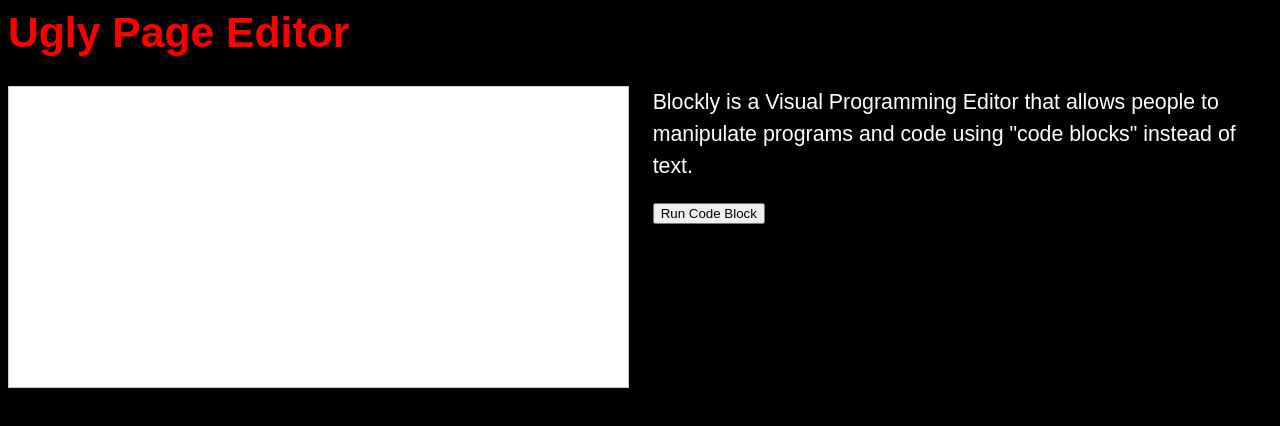
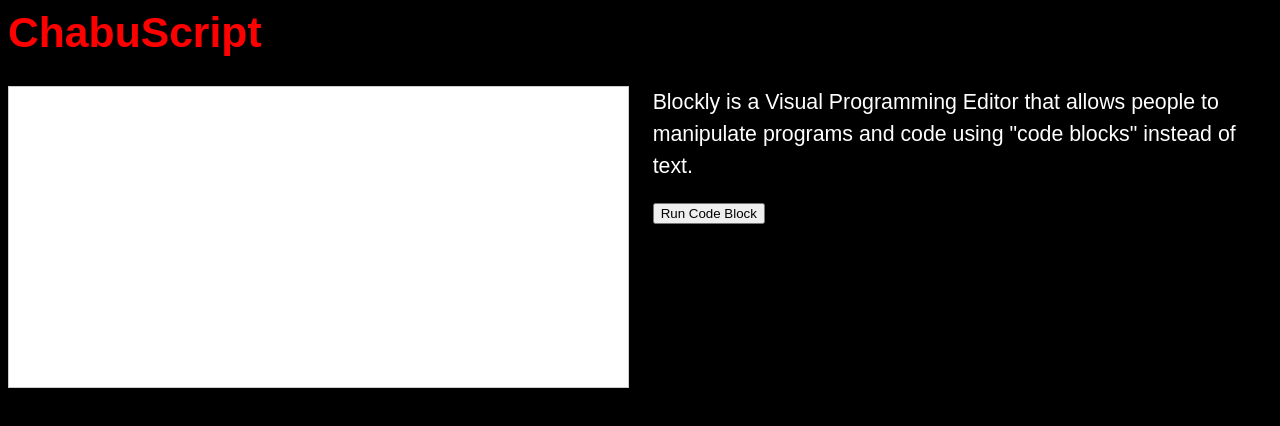
Before and after one commit to montselozanod/ChabuScript, a plain HTML site: page index.html in a window 1280 px wide. Drawn offline with Linux system fonts and the light colour scheme; a script that the page names is missing.

Commit message:
change title

```diff
--- a/index.html
+++ b/index.html
@@ -14,7 +14,7 @@
 	</script>
 </head>
 <body>
-	<h1 id="header">Ugly Page Editor</h1>
+	<h1 id="header">ChabuScript</h1>
 	<div id="blockly_editor">
 		<!-- Blockly will be injected in the iframe below //-->
 		<iframe id="blockly" src="blockly.html" width="100%"></iframe>
```
